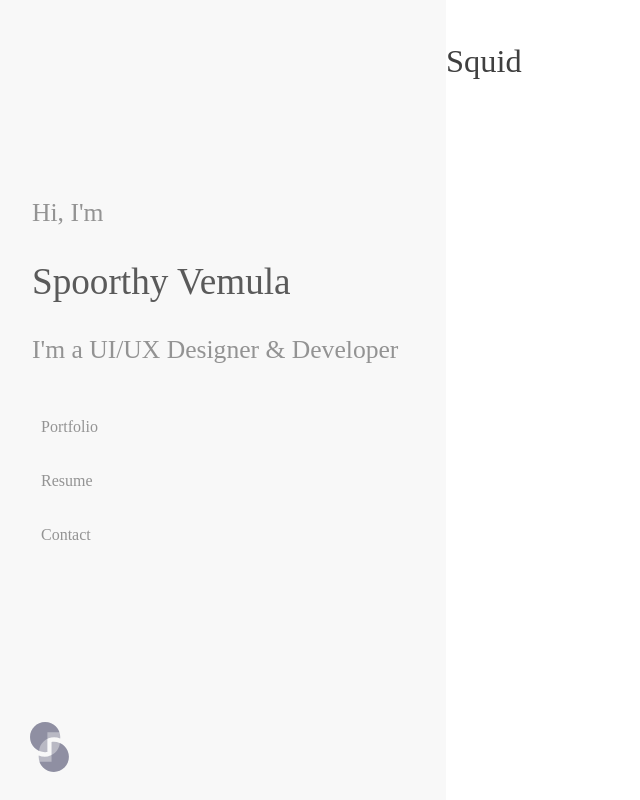
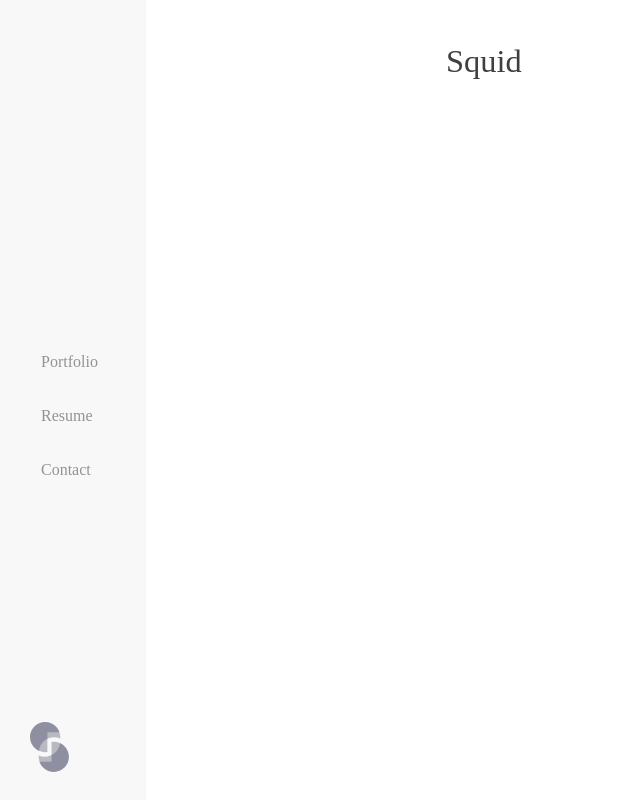
Before and after one commit to spoorthyv/spoorthyv.github.io, a React (Create React App) app: page /squid in a window 1280 px wide. Shown: the whole page, without its empty margins (0-640 px from the left). Built offline with nearby package versions, Linux system fonts and the light colour scheme.

Commit message:
basic navbar only animation

```diff
--- a/src/components/Navbar.js
+++ b/src/components/Navbar.js
@@ -1,6 +1,6 @@
 import React from 'react';
 import { NavLink } from 'react-router-dom';
-import { withRouter } from "react-router";
+import { withRouter } from 'react-router';
 
 import '../stylesheets/Navbar.scss';
 
@@ -8,20 +8,19 @@ import '../stylesheets/Navbar.scss';
 class Navbar extends React.Component {
 
    isMainPage(currentRoute) {
-      console.log(currentRoute);
-      return ['/', '/contact', '/resume'].includes(currentRoute);
+      return ['/', '/contact', '/resume'].includes(this.props.location.pathname);
    }
 
    render() {
       return (
-         <div id="navbar" className={this.isMainPage(this.props.location.pathname) ? 'expandNav' : 'shrinkNav'}>
-            <div id="navBackground" className="animatedShort"></div>
-            <div id="titles" className="animatedShort">
+         <div id="navbar" className={this.isMainPage() ? 'expandNav' : 'shrinkNav'}>
+            <div id="navBackground"></div>
+            <div id="titles">
                <h3>Hi, I'm</h3>
                <h2>Spoorthy Vemula</h2>
                <h3>I'm a UI/UX Designer & Developer</h3>
             </div>
-            <div id="linkWrapper" className="animatedShort">
+            <div id="linkWrapper">
                <NavLink to="/" activeClassName="active" exact>Portfolio</NavLink>
                <NavLink to="/resume" activeClassName="active" exact>Resume</NavLink>
                <NavLink to="/contact" activeClassName="active" exact>Contact</NavLink>
--- a/src/stylesheets/Navbar.scss
+++ b/src/stylesheets/Navbar.scss
@@ -2,12 +2,12 @@
 
 #navbar {
    #navBackground {
+      transition: all 0.3s;
       height: 100vh;
-      width: $navbarWidth;
       background-color: #f8f8f8;
    }
    #titles {
-      top: calc(50% - 182px - 28px);
+      transition: all 0.3s;
       position: fixed;
       left: 32px;
       h2 {
@@ -23,8 +23,8 @@
       }
    }
    #linkWrapper {
+      transition: all 0.3s;
       position: fixed;
-      top: calc(50% + 8px);
       display: flex;
       flex-direction: column;
       left: 32px;
@@ -71,6 +71,35 @@
       }
    }
 }
+.expandNav {
+   #navBackground {
+      width: $navbarWidth;
+   }
+   #titles {
+      top: calc(50% - 182px - 28px);
+   }
+   #linkWrapper {
+      top: calc(50% + 8px);
+   }
+}
+
+.shrinkNav {
+   #navBackground {
+      width: $navbarWidthSmall;
+   }
+   #titles {
+      top: calc(50% - 182px - 28px);
+      opacity: 0;
+   }
+   #linkWrapper {
+      top: calc(50% + 8px - 65px);
+   }
+}
+
+
+
+
+
 @media screen and (max-width: $breakSmall) {
   #navbar {
     #navBackground {
```
